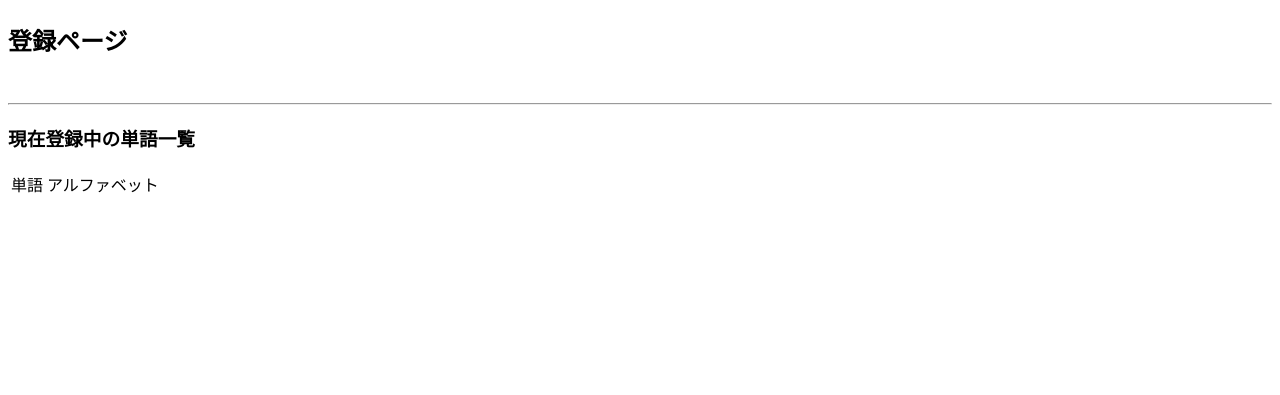
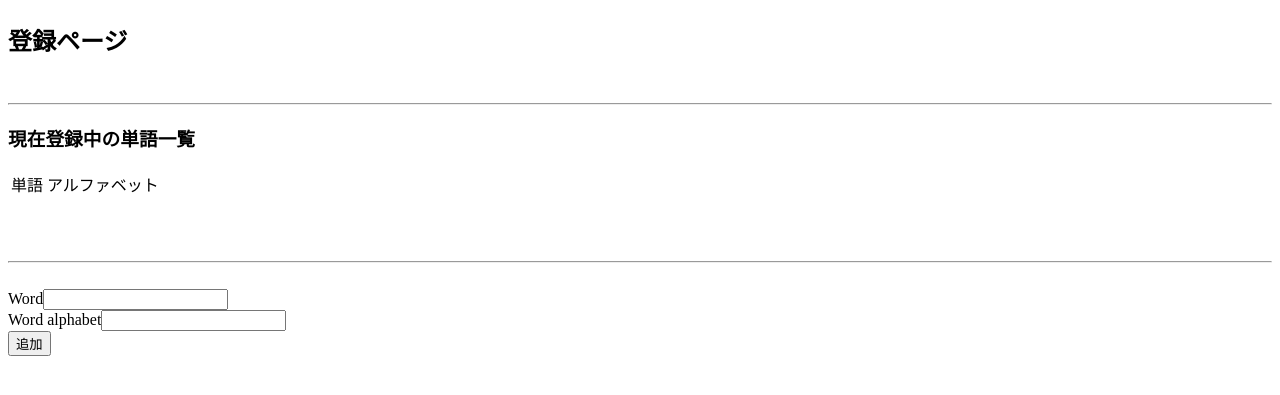
Before and after one commit to sttr110/typing-register, a CakePHP app: the page made by app/View/Regists/regist.ctp in a window 1280 px wide. Shown: the part 58-453 px from the top of the page. Run offline with PHP 8.4 and a stand-in for CakePHP, Linux system fonts and the light colour scheme; the template is opened without the code that fills it, so the values that code supplies are empty; form fields are guessed from the names that the template uses; some libraries are stand-ins or nearby versions.

Commit message:
新規追加機能作成 登録ページで実装

```diff
--- a/app/View/Layouts/default.ctp
+++ b/app/View/Layouts/default.ctp
@@ -28,9 +28,9 @@
 	<?php
 		echo $this->html->meta('icon');
 
-		//echo $this->html->css('cake.generic');
-		echo $this->html->css('footer');
-		echo $this->html->css('reset');
+		echo $this->html->css('cake.generic');
+		//echo $this->html->css('footer');
+		//echo $this->html->css('reset');
 
 		echo $this->fetch('meta');
 		echo $this->fetch('css');
--- a/app/View/Regists/regist.ctp
+++ b/app/View/Regists/regist.ctp
@@ -13,7 +13,7 @@
       <td>アルファベット</td>
     </tr>
   </thead>
-<?php foreach($words as $word): ?>
+<?php foreach($regist_data as $word): ?>
 
 
 <tr>
@@ -34,3 +34,15 @@
 
 <?php endforeach; ?>
 </table>
+
+<br>
+<br>
+<br>
+<hr>
+<br>
+<?php
+echo $this->Form->create('Regist');
+echo $this->Form->input('word');
+echo $this->Form->input('word_alphabet');
+echo $this->Form->end('追加');
+?>
```
Also changed, not shown: app/Controller/RegistsController.php (+9 -1 lines).
